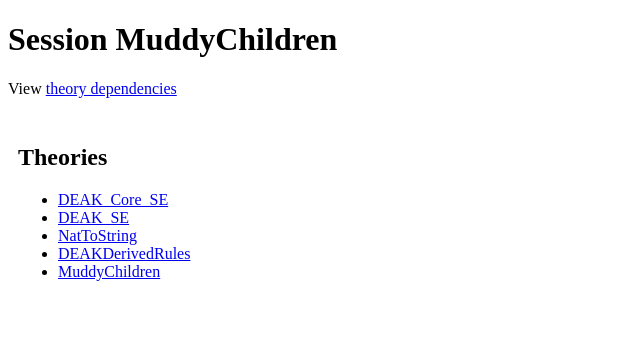
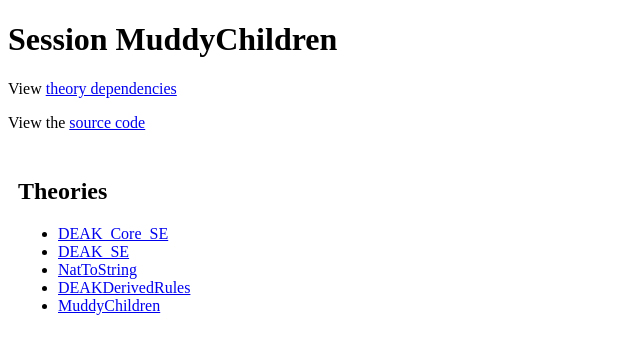
Before and after one commit to goodlyrottenapple/muddy-children, a plain HTML site: page docs/index.html in a window 1280 px wide. Shown: the whole page, without its empty margins (0-640 px from the left). Drawn offline with Linux system fonts and the light colour scheme.

Commit message:
added link to the source code on github

```diff
--- a/docs/index.html
+++ b/docs/index.html
@@ -11,6 +11,7 @@
 <div class="head"><h1>Session MuddyChildren</h1>
 
 <p>View <a href="session_graph.pdf">theory dependencies</a></p>
+<p>View the <a href="https://github.com/goodlyrottenapple/calculus-toolbox">source code</a></p>
 
 </div>
 <div class="theories">
```
